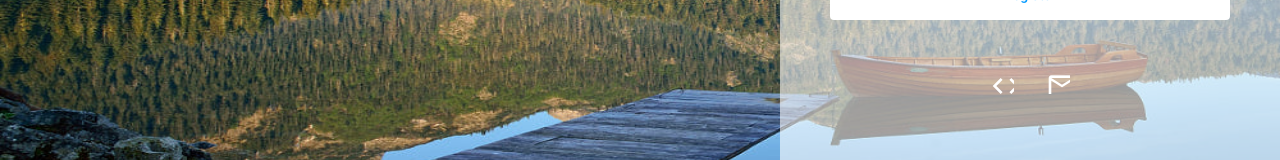
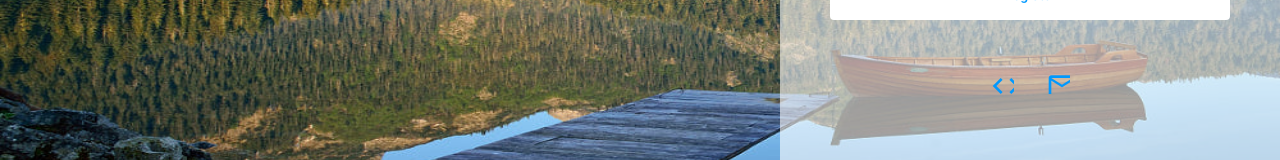
Before and after one commit to PixDay/League-of-Merline, an Angular app in the folder Web/: page /sign-in in a window 1280 px wide. Shown: the part 543-703 px from the top of the page. Built offline with nearby package versions, Linux system fonts and the light colour scheme.

Commit message:
[MODIFIED] - Css clickable button hover

```diff
--- a/Web/src/app/components/sign-in/sign-in.component.css
+++ b/Web/src/app/components/sign-in/sign-in.component.css
@@ -65,13 +65,13 @@
 
 .clickable-icon {
   font-size: 32px;
-  color: #FFF;
+  color: #0099FF;
   margin-right: 16px;
   margin-left: 16px;
   margin-top: 50px;
 }
 
 .clickable-icon:hover {
-  color: #0099FF;
+  color: #FFF;
   cursor: pointer;
 }
```
